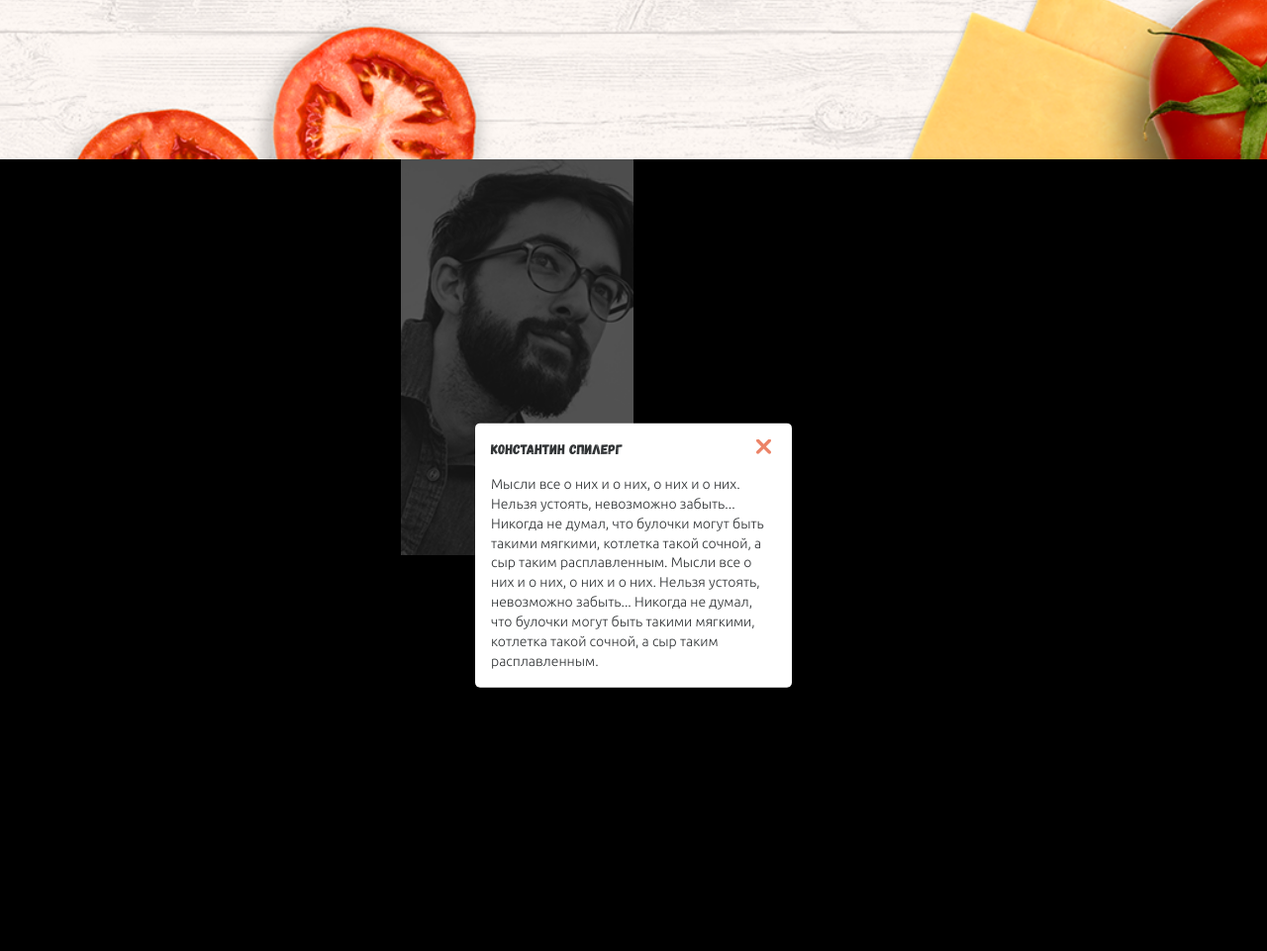
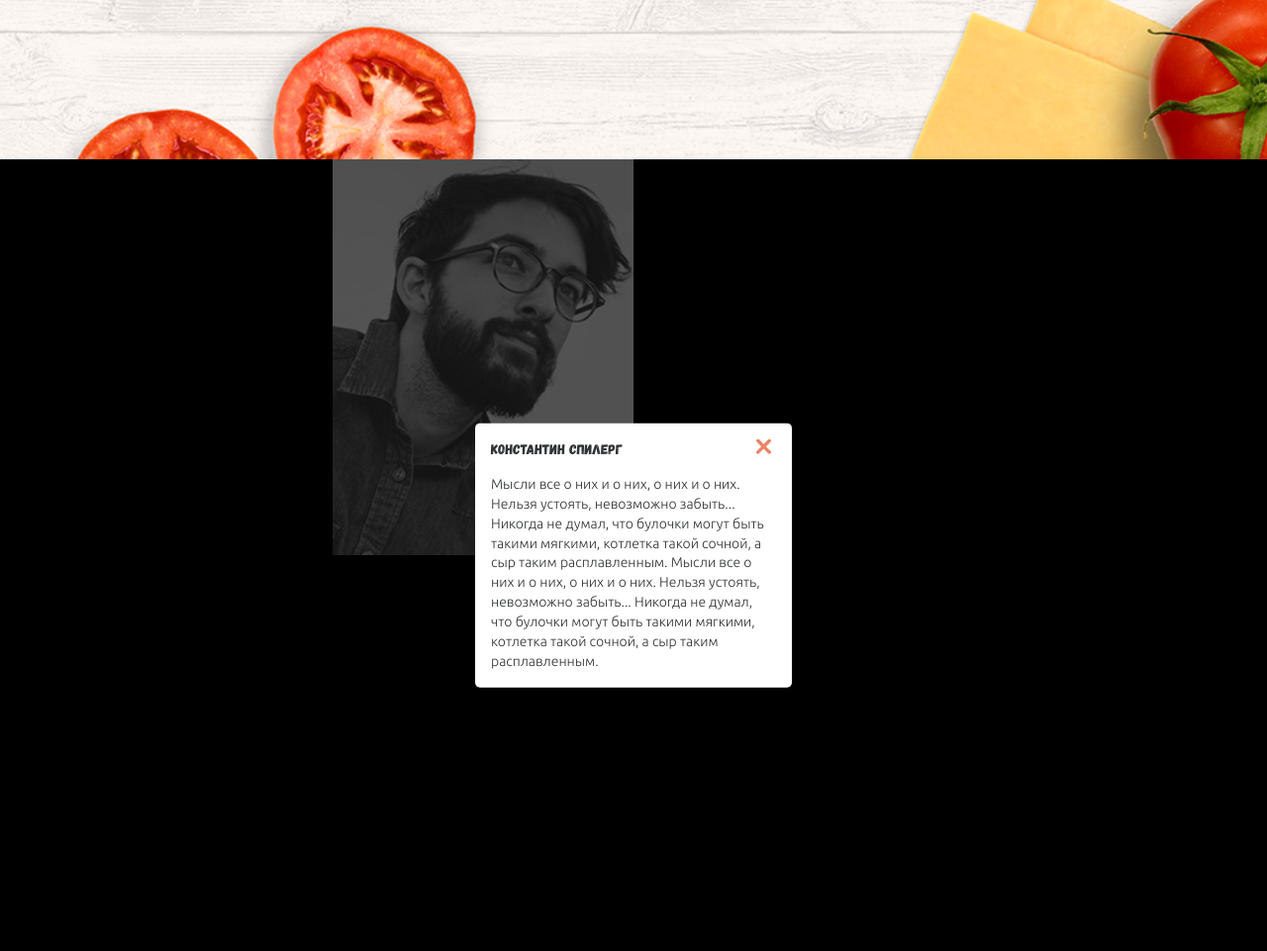
Before and after one commit to Arrisio/burger, a website: page app/index.html in a window 1280 px wide. Shown: the part 1439-2400 px from the top of the page at 99% size. Drawn offline with Linux system fonts and the light colour scheme.

Commit message:
fixed reviews full screen

```diff
--- a/app/scss/layouts/_base.scss
+++ b/app/scss/layouts/_base.scss
@@ -31,6 +31,7 @@
 
 	&--full-screen-grid {
 		height: 100%;
+		max-width: initial;
 		flex-direction: initial;
 		flex-wrap: wrap;
 	}
```
Also changed, not shown: app/css/main.css.
